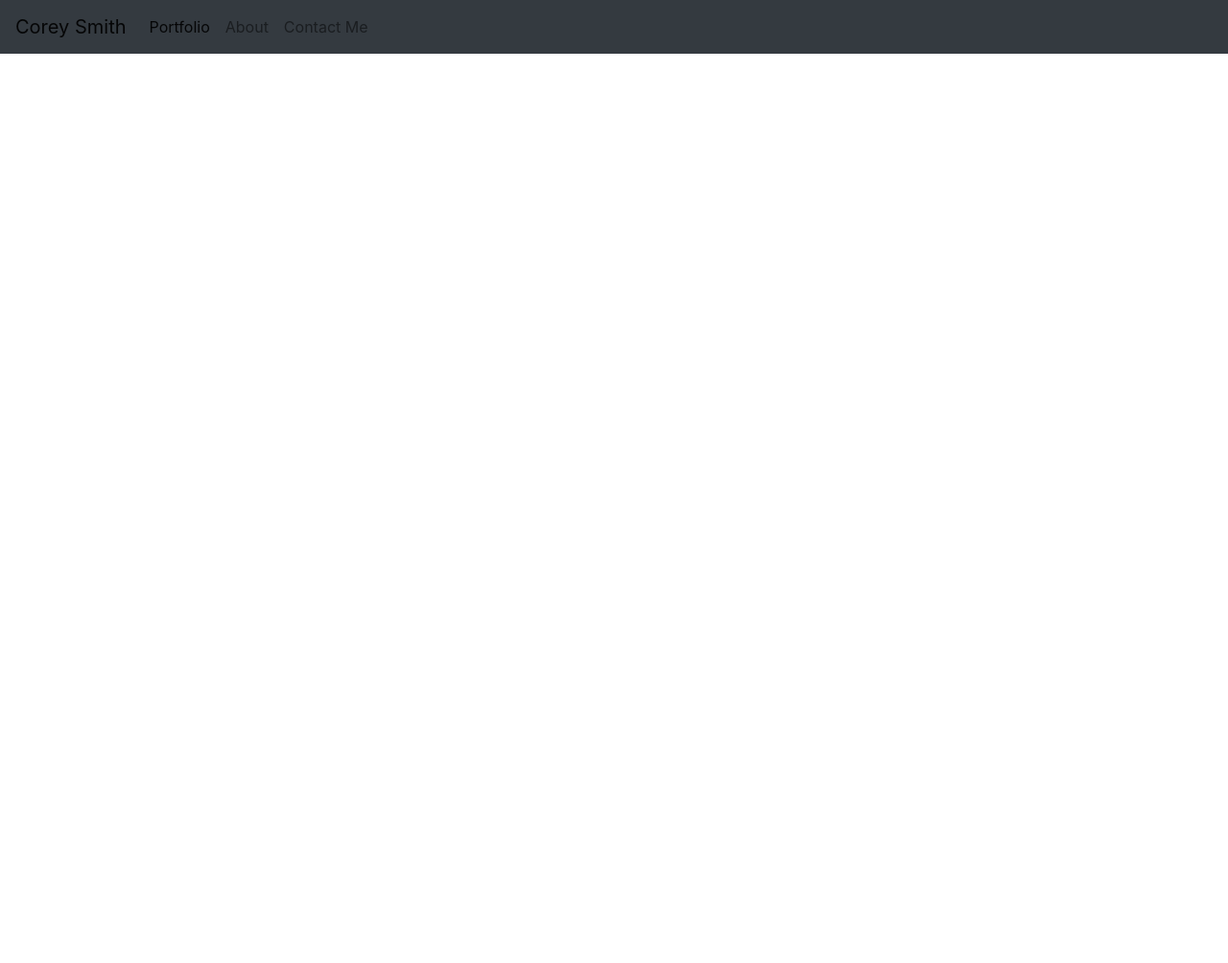
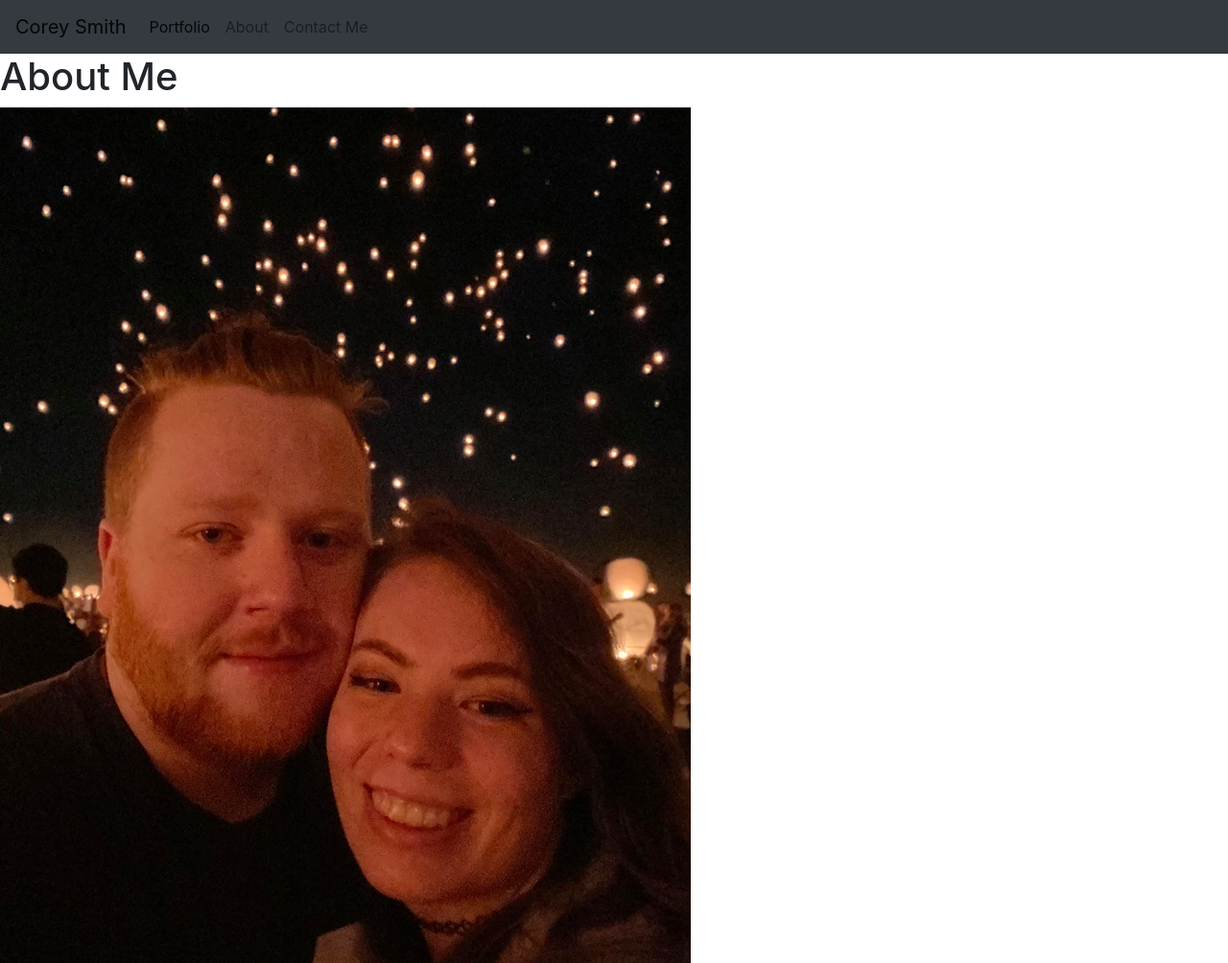
Before and after one commit to Maebeck/reactive-portfolio, a plain HTML site: page portfolio.html in a window 1280 px wide. Shown: the top 1004 px of the page at 96% size. Before the commit the page ends 800 px from the top, so only its background shows below. Drawn offline with nearby package versions, Linux system fonts and the light colour scheme.

Commit message:
Added About Me Header and Photo of me to the About Me page

```diff
--- a/portfolio.html
+++ b/portfolio.html
@@ -34,7 +34,10 @@
 </head>
 
 <body>
-
+<h1>About Me</h1>
+<a href="me.jpg.jpg" target="_blank">
+    <img src="me.jpg.jpg" style="max-width:100%;" alt="Photo my girlfriend and I">
+    </a>
 </body>
 
 </html>
```
Also changed, not shown: me.jpg.jpg (added).
